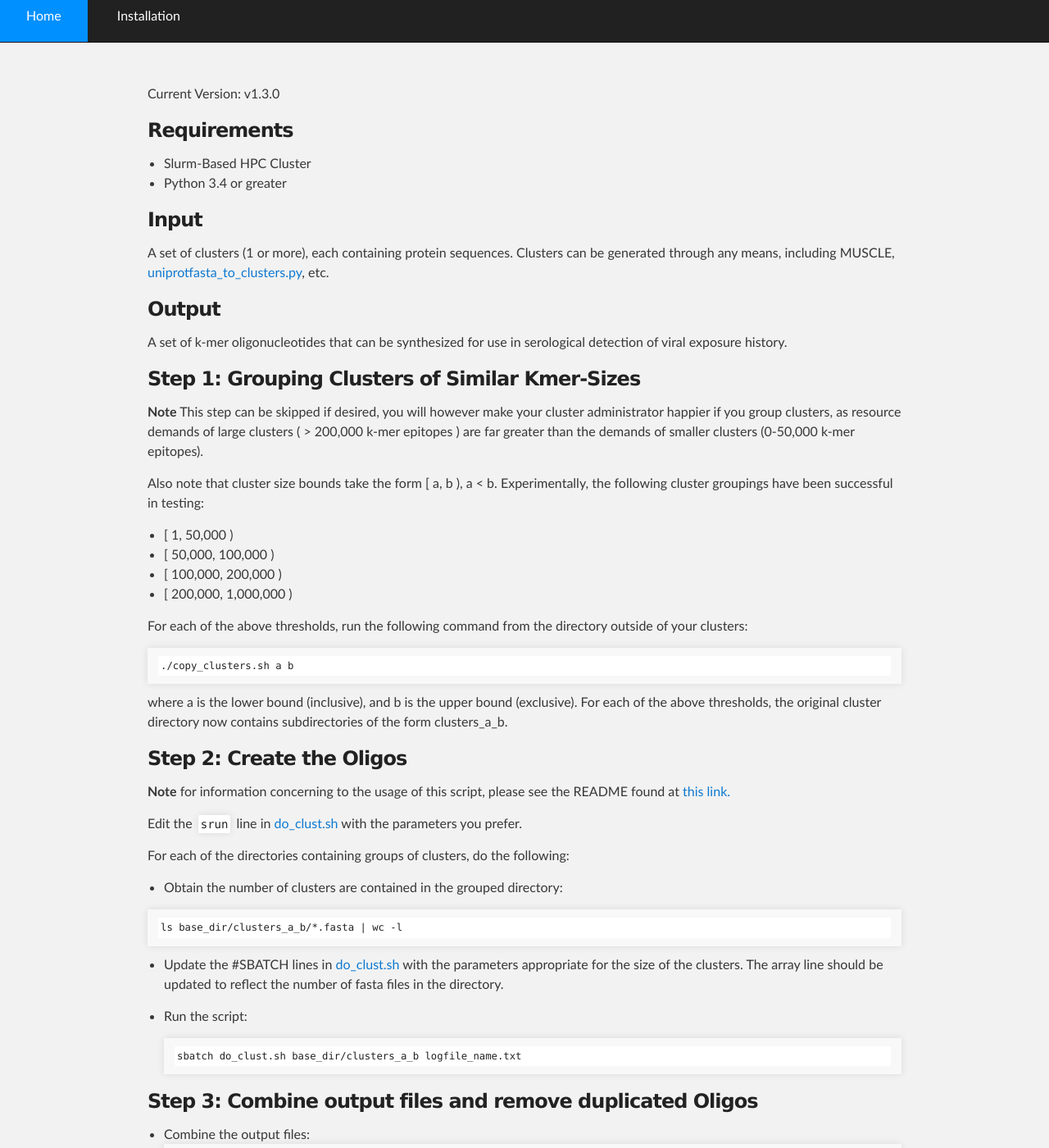
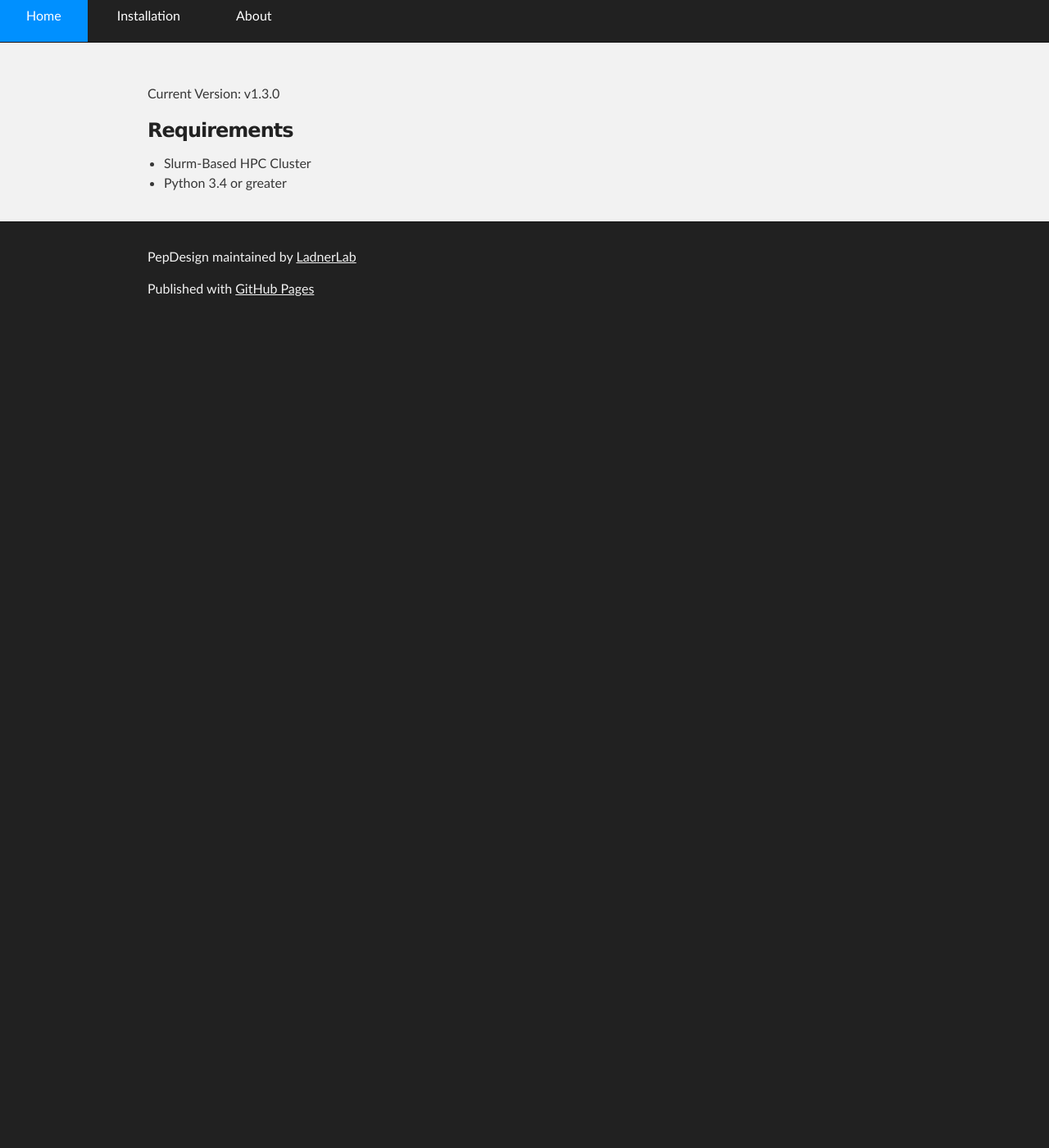
Before and after one commit to LadnerLab/Library-Design, a Jekyll site: the page built from docs/about.md, in a window 1280 px wide and 1400 px high, scrolled down 270 px. Shown: the whole window at 82% size. Built offline with Jekyll 4.4.1, drawn with Linux system fonts in a browser that asks for light colours; after the commit the page ends 900 px from its top, so only the background shows below that; some of the changed text lies outside the part shown.

Commit message:
uncomment about page

````diff
--- a/docs/_layouts/default.html
+++ b/docs/_layouts/default.html
@@ -29,8 +29,8 @@
     <div class="navbar">
       <ul><li class="navlinks"><a href="/Library-Design/">Home</a></li></ul>
       <ul><li class="navlinks"><a href="/Library-Design/installation/">Installation</a></li></ul>
-      <!-- <ul><li class="navlinks"><a href="/Library-Design/about">About</a></li></ul>
-      -->
+      <ul><li class="navlinks"><a href="/Library-Design/about">About</a></li></ul>
+
     <!-- {% for page in site.pages %}
         {% if page.title %}
             <ul><li class="navlinks"><a href="{{ site.baseurl }}{{ page.url }}">{{ page.title }}</a></li></ul>
--- a/docs/about.md
+++ b/docs/about.md
@@ -8,78 +8,3 @@
 ### Requirements
 - Slurm-Based HPC Cluster
 - Python 3.4 or greater
-
-
-### Input
-A set of clusters (1 or more), each containing protein sequences. Clusters can be generated through any means,
-including MUSCLE, [uniprotfasta_to_clusters.py](scripts/uniprotfasta_to_clusters.py), etc.
-
-### Output
-A set of k-mer oligonucleotides that can be synthesized for use in serological detection of viral exposure history.
-
-### Step 1: Grouping Clusters of Similar Kmer-Sizes
-**Note** This step can be skipped if desired, you will however make your cluster administrator
-happier if you group clusters, as resource demands of large clusters ( > 200,000 k-mer epitopes ) are far greater than the
-demands of smaller clusters (0-50,000 k-mer epitopes).
-
-Also note that cluster size bounds take the form [ a, b ), a < b.
-Experimentally, the following cluster groupings have been successful in
-testing:
-* [ 1, 50,000 )
-* [ 50,000, 100,000 )
-* [ 100,000, 200,000 )
-* [ 200,000, 1,000,000 )
-
-
-For each of the above thresholds, run the following command from the directory outside
-of your clusters:
-```
-./copy_clusters.sh a b
-```
-where a is the lower bound (inclusive), and b is the upper bound (exclusive).
-For each of the above thresholds, the original cluster directory now contains subdirectories
-of the form clusters_a_b.
-
-### Step 2: Create the Oligos
-**Note** for information concerning to the usage of this script, please see the README found at
-[this link.](https://github.com/LadnerLab/C-KmerOligo)
-
-Edit the `srun` line in [do_clust.sh](scripts/monsoon_scripts/do_clust.sh) with the parameters
-you prefer.
-
-For each of the directories containing groups of clusters, do the following:
-- Obtain the number of clusters are contained in the grouped directory:
-
-```
-ls base_dir/clusters_a_b/*.fasta | wc -l
-```
-- Update the #SBATCH lines in [do_clust.sh](scripts/monsoon_scripts/do_clust.sh) with the
-  parameters appropriate for the size of the clusters. The array line should be updated to
-  reflect the number of fasta files in the directory.
-
-- Run the script:
-```
-sbatch do_clust.sh base_dir/clusters_a_b logfile_name.txt
-```
-
-
-### Step 3: Combine output files and remove duplicated Oligos
-- Combine the output files:
-```
-awk 1 base_dir/clusters_*/*_out_R_1 >> combined_file.fasta
-```
-
-Often times there will be a few oligos that are not unique in this combined file,
-remove them with:
-```
-remove_duplicate_oligos.py combined_file.fasta
-```
-This will produce the file combined_file.fasta_unique
-
-### Step 4 (Optional): Produce map file
-A map file contains entries that pair every produced oligonucleotide
-with every sequence from the input containing a shared 7-mer.
-
-```
-sbatch validate_maponly.sh combined_file.fasta_unique unclustered_complete_input.fasta
-```
````
